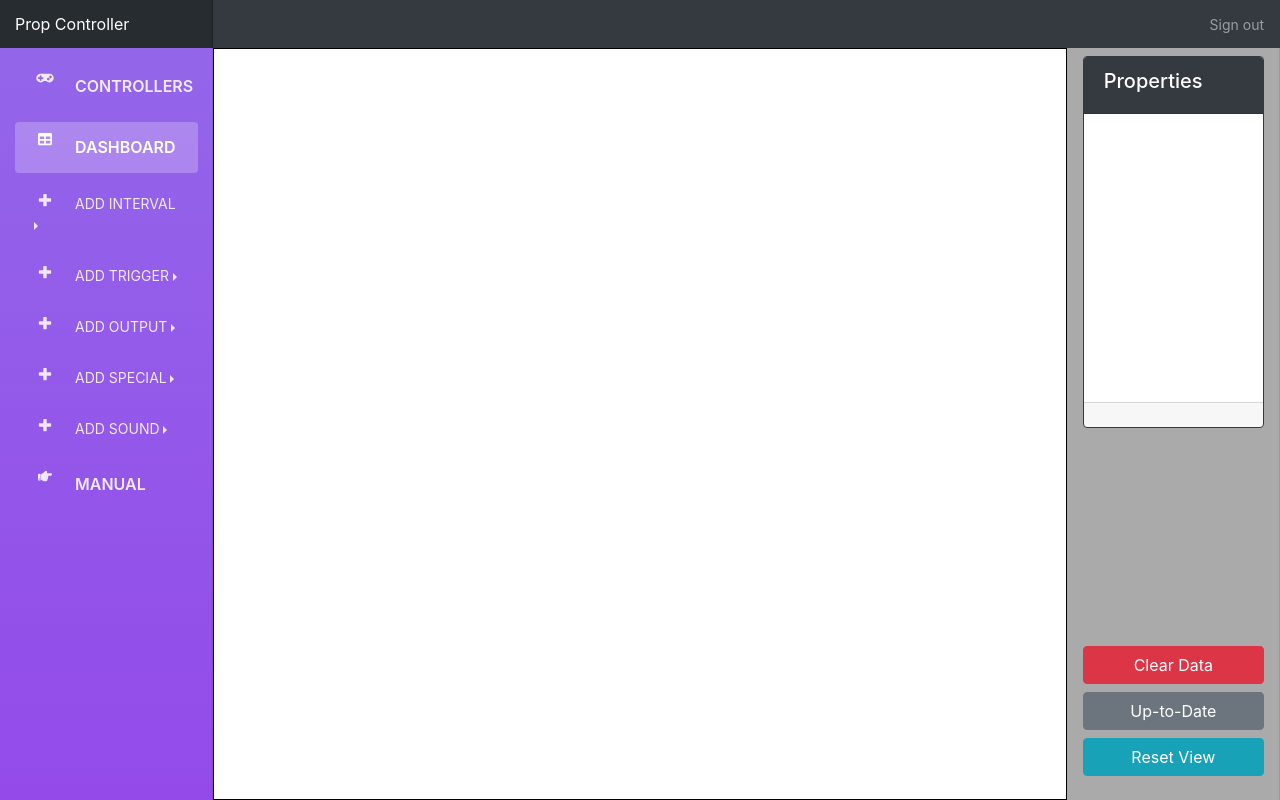
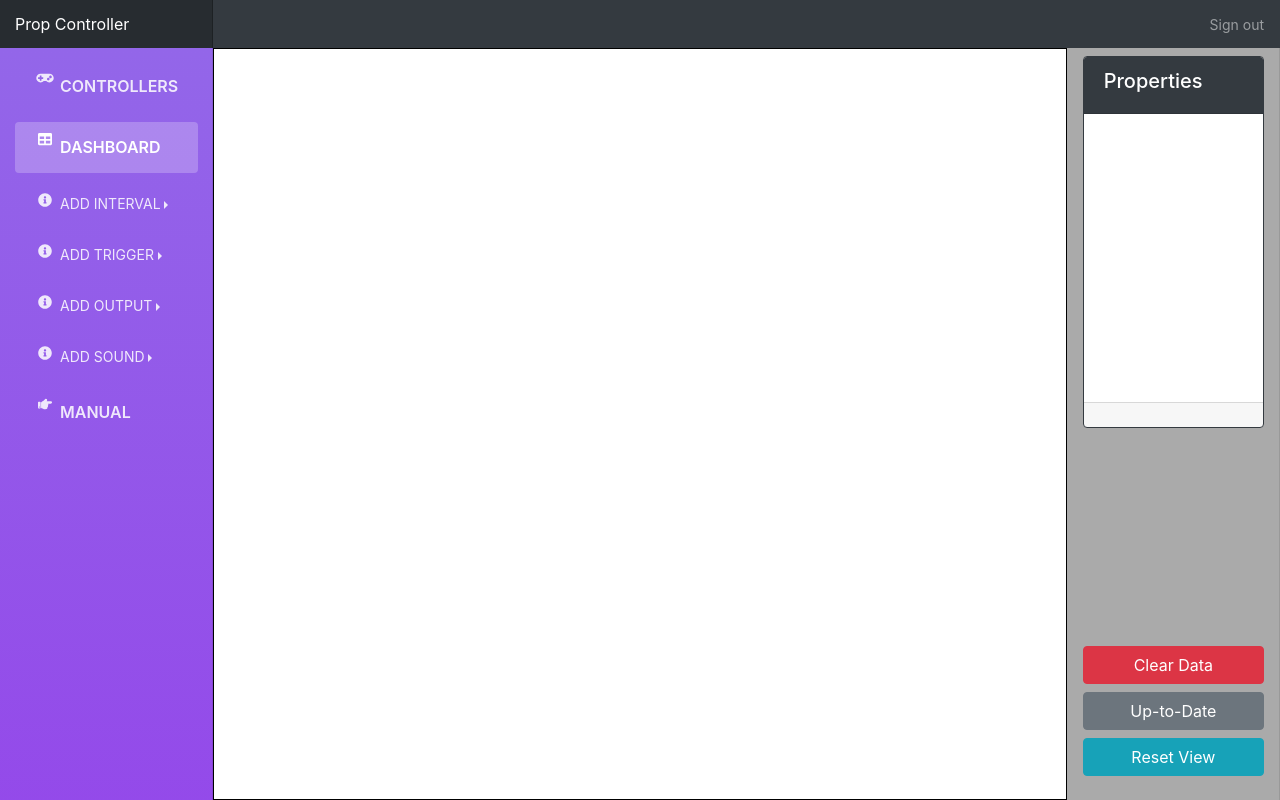
Before and after one commit to barskey/new-prop-controller, a Flask app: page /dashboard in a window 1280 px wide. Run offline with Flask 2, Linux system fonts and the light colour scheme; some libraries are stand-ins or nearby versions.

Commit message:
Fixed scroll. Added info tooltips.

```diff
--- a/static/css/controllers.css
+++ b/static/css/controllers.css
@@ -69,7 +69,6 @@ body>.navbar-collapse .nav li .nav-link p {
 
 .sidebar .nav li .nav-link svg,
 body>.navbar-collapse .nav li .nav-link svg {
-    margin-right: 15px;
     width: 30px;
     text-align: center;
     vertical-align: middle;
--- a/templates/base.html
+++ b/templates/base.html
@@ -60,7 +60,7 @@
             <div class="nav-item collapse" id="triggerMenu">
               <ul class="nav flex-column">
         				<li class="nav-item dropright">
-        					<a class="nav-link dropdown-toggle" href="#" role="button" data-toggle="dropdown"><i class="fas fa-plus fa-fw"></i>ADD INTERVAL</a>
+        					<a class="nav-link dropdown-toggle" href="#" role="button" data-toggle="dropdown"><span data-toggle="tooltip" data-placement="right" data-container="body" title="Timers that trigger conitnually"><i class="fas fa-info-circle fa-fw"></i></span>ADD INTERVAL</a>
         					<div class="dropdown-menu">
         						<!--<a class="dropdown-item add-operator" href="#" data-type="timer">Wait # Seconds</a>-->
         						<a class="dropdown-item add-operator" href="#" data-type="interval">Fixed Interval</a>
@@ -68,7 +68,7 @@
         					</div>
         				</li>
         				<li class="nav-item dropright">
-        					<a class="nav-link dropdown-toggle" href="#" role="button" data-toggle="dropdown"><i class="fas fa-plus fa-fw"></i>ADD TRIGGER</a>
+        					<a class="nav-link dropdown-toggle" href="#" role="button" data-toggle="dropdown"><span data-toggle="tooltip" data-placement="right" data-container="body" title="Motion Sensor or Switch"><i class="fas fa-info-circle fa-fw"></i></span>ADD TRIGGER</a>
         					<div class="dropdown-menu">
         						{% for i in inputs %}
         						<a class="dropdown-item add-operator" href="#" data-type="input" data-hexid="{{ i.hexid }}">> {{ i.name }}</a>
@@ -80,21 +80,15 @@
             <div class="nav-item collapse" id="actionMenu">
               <ul class="nav flex-column">
         				<li class="nav-item dropright">
-        					<a class="nav-link dropdown-toggle" href="#" role="button" data-toggle="dropdown"><i class="fas fa-plus fa-fw"></i>ADD OUTPUT</a>
+        					<a class="nav-link dropdown-toggle" href="#" role="button" data-toggle="dropdown"><span data-toggle="tooltip" data-placement="right" data-container="body" title="Set Output On or Off"><i class="fas fa-info-circle fa-fw"></i></span>ADD OUTPUT</a>
         					<div class="dropdown-menu">
         						{% for o in outputs %}
         						<a class="dropdown-item add-operator" href="#" data-type="output" data-hexid="{{ o.hexid }}" data-port="{{ o.port }}">{{ o.name }} > {{ o.port }}</a>
         						{% endfor %}
         					</div>
         				</li>
-                <li class="nav-item dropright">
-        					<a class="nav-link dropdown-toggle" href="#" role="button" data-toggle="dropdown"><i class="fas fa-plus fa-fw"></i>ADD SPECIAL</a>
-        					<div class="dropdown-menu">
-        						<a class="dropdown-item add-operator" href="#" data-type="special" data-hexid="" data-port="">All OFF</a>
-        					</div>
-        				</li>
         				<li class="nav-item dropright">
-        					<a class="nav-link dropdown-toggle" href="#" role="button" data-toggle="dropdown"><i class="fas fa-plus fa-fw"></i>ADD SOUND</a>
+        					<a class="nav-link dropdown-toggle" href="#" role="button" data-toggle="dropdown"><span data-toggle="tooltip" data-placement="right" data-container="body" title="Play a sound"><i class="fas fa-info-circle fa-fw"></i></span>ADD SOUND</a>
         					<div class="dropdown-menu">
         						{% for s in sounds %}
         						<a class="dropdown-item add-operator" href="#" data-type="output" data-hexid="{{ s.hexid }}">{{ s.name }}</a>
```
